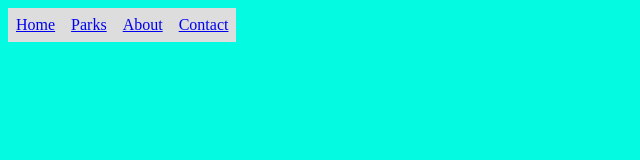
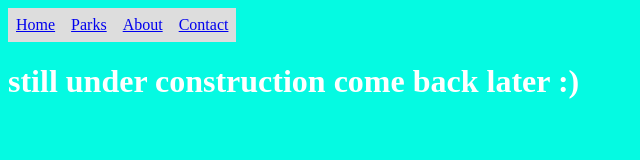
Before and after one commit to Jtorres999/majickeys, a plain HTML site: page parks.html in a window 1280 px wide. Shown: the whole page, without its empty margins (0-640 px from the left). Drawn offline with Linux system fonts and the light colour scheme.

Commit message:
construct

```diff
--- a/parks.html
+++ b/parks.html
@@ -34,6 +34,6 @@ li a {
   <li><a href="#about">About</a></li>
   <li><a href="#contact">Contact</a></li>
 </ul>
-
+	<h1> still under construction come back later :) </h1>
 </body>
 </html>
```
